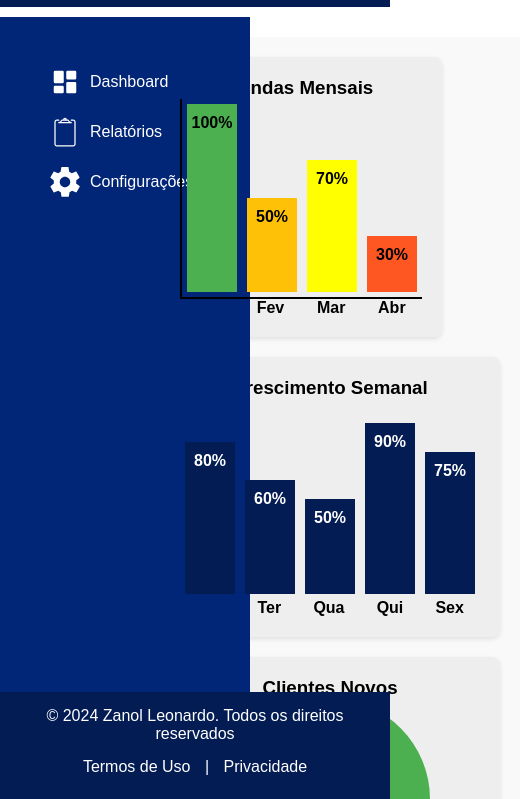
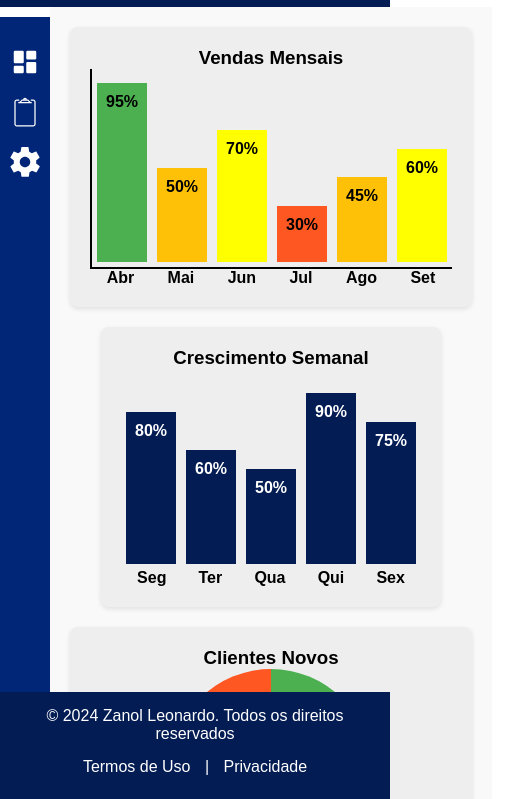
Before and after one commit to LeonardoZanol/dashboard, a plain HTML site: page index.html in a window 390 px wide. Shown: the part 43-842 px from the top of the page, 520 px wide, since content can reach past the window. Drawn offline with Linux system fonts and the light colour scheme.

Commit message:
Ajustado posições dos graficos

```diff
--- a/index.html
+++ b/index.html
@@ -23,9 +23,9 @@
 
     <aside class="menu-lateral">
         <ul>
-            <li><a href="#"><img src="./images/dashboard.svg" alt="Ícone Dashboard"> Dashboard</a></li>
-            <li><a href="#"><img src="./images/report.svg" alt="Ícone Relatório"> Relatórios</a></li>
-            <li><a href="#"><img src="./images/settings.svg" alt="Ícone Configurações"> Configurações</a></li>
+            <li><a href="#"><img src="./images/dashboard.svg" alt="Ícone Dashboard"><span>Dashboard</span></a></li>
+            <li><a href="#"><img src="./images/report.svg" alt="Ícone Relatório"><span>Relatórios</span></a></li>
+            <li><a href="#"><img src="./images/settings.svg" alt="Ícone Configurações"><span>Configurações</span></a></li>
         </ul>
     </aside>
 
@@ -35,17 +35,21 @@
                 <h3>Vendas Mensais</h3>
 
                 <div class="grafico-vendas">
-                    <div class="barra" style="height: 100%; background-color: #4CAF50;">100%</div>
+                    <div class="barra" style="height: 95%; background-color: #4CAF50;">95%</div>
                     <div class="barra" style="height: 50%; background-color: #FFC107">50%</div>
                     <div class="barra" style="height: 70%; background-color: #ffff00;">70%</div>
                     <div class="barra" style="height: 30%; background-color: #FF5722;">30%</div>
+                    <div class="barra" style="height: 45%; background-color: #FFC107;">45%</div>
+                    <div class="barra" style="height: 60%; background-color: #ffff00;">60%</div>
                 </div>
 
                 <div class="labels">
-                    <div>Jan</div>
-                    <div>Fev</div>
-                    <div>Mar</div>
                     <div>Abr</div>
+                    <div>Mai</div>
+                    <div>Jun</div>
+                    <div>Jul</div>
+                    <div>Ago</div>
+                    <div>Set</div>
                 </div>
             </div>
 
--- a/style.css
+++ b/style.css
@@ -6,7 +6,9 @@
 
 body {
     font-family: Arial, Helvetica, sans-serif;
-    min-height: 100vh;
+    min-height: calc(100vh - (20 + 20));
+    overflow: auto;
+    overflow-x: hidden;
 }
 
 header {
@@ -20,6 +22,7 @@ header {
     justify-content: space-between;
     align-items: center;
     z-index: 100;
+    margin: 0;
 }
 
 .barra-navegacao ul {
@@ -73,8 +76,9 @@ header {
     width: 250px;
     height: 100%;
     background-color: #012677;
-    color: white;
-    padding: 20px;
+    color: #fff;
+    padding-left: 10px;
+    transition: width 0.3s ease;
 }
 
 .menu-lateral ul {
@@ -83,11 +87,11 @@ header {
 }
 
 .menu-lateral ul li {
-    margin: 20px;
+    margin-top: 20px;
 }
 
 .menu-lateral ul a {
-    color: white;
+    color: #fff;
     text-decoration: none;
     display: flex;
     align-items: center;
@@ -106,11 +110,11 @@ header {
 }
 
 main {
-    margin-top: 60px;
-    margin-left: 270px;
+    margin-top: 30px;
+    margin-left: 260px;
     padding: 20px;
     display: flex;
-    flex-direction: column;
+    flex-wrap: wrap;
     justify-content: center;
     align-items: center;
 }
@@ -118,6 +122,7 @@ main {
 .cards-estatistica {
     display: flex;
     flex-wrap: wrap;
+    justify-content: center;
     gap: 20px;
     padding: 20px;
     background-color: #f9f9f9;
@@ -133,7 +138,9 @@ main {
 }
 
 .card:hover {
-    transform: scale(1.02);
+    transform: scale(1.05);
+    box-shadow: 0 4px 10px rgba(0, 0, 0, 0.2);
+    transition: transform 0.3s, box-shadow 0.3s;
 }
 
 .grafico-vendas, .grafico-crescimento-semanal {
@@ -225,14 +232,11 @@ main {
     box-shadow: 0 2px 5px rgba(0,0,0,0.1);
     padding: 20px;
     margin: 20px;
-}
-
-.atividades-recentes {
     max-width: 600px;
 }
 
 .movimentacao-recentes {
-    max-width: 300px;
+    margin-bottom: 90px;
 }
 
 .atividades-recentes h2, .movimentacao-recentes h2 {
@@ -311,3 +315,28 @@ footer {
 .links-rodape a:hover {
     transform: scale(1.1);
 }
+
+@media (max-width: 768px) {
+    main {
+        margin-left: 30px;
+        width: calc(100vw - 65px);
+        display: flex;
+        flex-direction: column;
+        align-items: center;
+    }
+
+    .menu-lateral {
+        width: 50px;
+        padding-left: 0;
+    }
+
+    .menu-lateral span {
+        display: none;
+    }
+
+    .card:hover {
+        transform: none;
+        box-shadow: none;
+        transition: none;
+    }
+}
```
